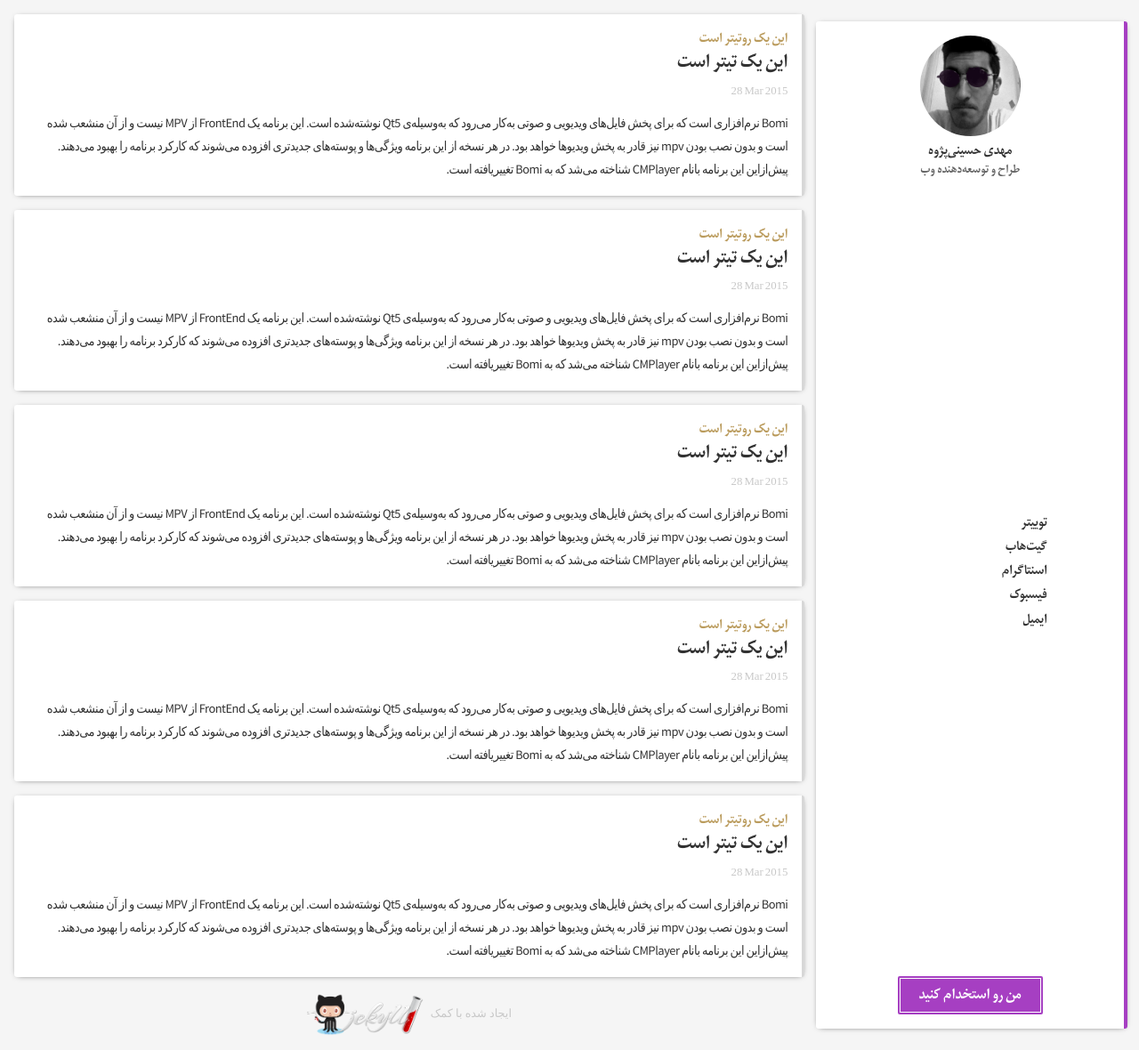
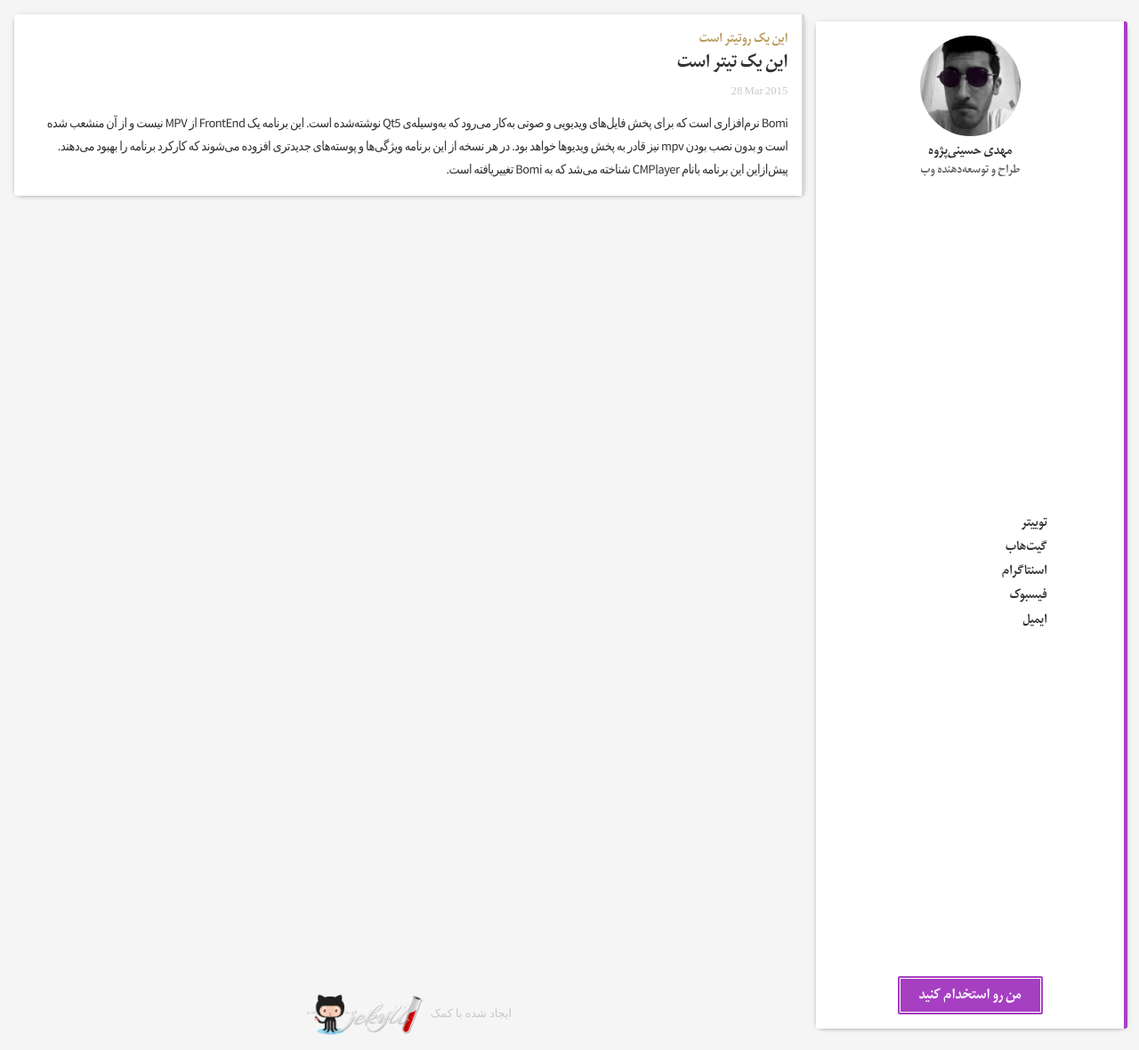
Before and after one commit to amirHHP/Mehdi-Hp.github.io, a Jekyll site: the page built from blog.html, in a window 1280 px wide and 1180 px high. Shown: the whole window at 89% size. Built offline with Jekyll 4.4.1, drawn with Linux system fonts in a browser that asks for light colours; nearby versions of some CDN libraries; some web fonts are replaced; a style sheet for code colours, icons or effects is not loaded.

Commit message:
Removed some posts

```diff
--- a/_posts/2015-03-28-welcome-to-jekyll (3rd copy).markdown
+++ /dev/null
@@ -1,29 +0,0 @@
----
-layout: post
-toptitle: این یک روتیتر است
-title:  این یک تیتر است
-date:   2015-03-28 10:13:37
-categories: jekyll update
-expert:  Bomi نرم‌افزاری است که برای پخش فایل‌های ویدیویی و صوتی به‌کار می‌رود که به‌وسیله‌ی Qt5 نوشته‌شده است. این برنامه یک FrontEnd از MPV نیست و از آن منشعب شده است و بدون نصب بودن mpv نیز قادر به پخش ویدیوها خواهد بود. در هر نسخه از این برنامه ویژگی‌ها و پوسته‌های جدیدتری افزوده می‌شوند که کارکرد برنامه را بهبود می‌دهند. پیش‌ازاین این برنامه بانام CMPlayer شناخته می‌شد که به Bomi تغییریافته است.
----
-نرم‌افزار Bomi نرم‌افزاری است که برای پخش فایل‌های ویدیویی و صوتی به‌کار می‌رود که به‌وسیله‌ی Qt5 نوشته‌شده است. این برنامه یک FrontEnd از MPV نیست و از آن منشعب شده است و بدون نصب بودن mpv نیز قادر به پخش ویدیوها خواهد بود. در هر نسخه از این برنامه ویژگی‌ها و پوسته‌های جدیدتری افزوده می‌شوند که کارکرد برنامه را بهبود می‌دهند. پیش‌ازاین این برنامه بانام CMPlayer شناخته می‌شد که به Bomi تغییریافته است.
-
-bomi
-
-این برنامه از شتاب‌دهنده‌های GPU و زیرنویس‌های متنوع پشتیبانی می‌کند. پخش زیرنویس‌های SUB/IDX هم به‌راحتی قابل انجام است! جدیدترین نسخه‌ی آن نسخه‌ی 0.9.5 است که توسط PPA زیر می‌توان آن را نصب کرد:
-
-snapshot1
-
-نصب:
-
-در توزیع‌های زیر می‌توانید از PPA داده شده در انتهای مطلب استفاده کنید:
-
-buntu 15.04 Vivid Vervet, Ubuntu 14.10 Utopic Unicorn, Ubuntu 14.04 Trusty Tahr, Linux Mint 17.1 Rebecca, Linux Mint 17 Qiana, Pinguy OS 14.04, Elementary OS 0.3 Freya, Deepin 2014, Peppermint Five, LXLE 14.04, Linux Lite 2
-برای نصب نسخه‌ی جدید از PPA زیر استفاده کنید:
-
-{% highlight ruby %}
-$ sudo apt-get remove cmplayer
-$ sudo add-apt-repository ppa:darklin20/bomi
-$ sudo apt-get update
-$ sudo apt-get install bomi
-{% endhighlight %}
--- a/_posts/2015-03-28-welcome-to-jekyll (4th copy).markdown
+++ /dev/null
@@ -1,29 +0,0 @@
----
-layout: post
-toptitle: این یک روتیتر است
-title:  این یک تیتر است
-date:   2015-03-28 10:13:37
-categories: jekyll update
-expert:  Bomi نرم‌افزاری است که برای پخش فایل‌های ویدیویی و صوتی به‌کار می‌رود که به‌وسیله‌ی Qt5 نوشته‌شده است. این برنامه یک FrontEnd از MPV نیست و از آن منشعب شده است و بدون نصب بودن mpv نیز قادر به پخش ویدیوها خواهد بود. در هر نسخه از این برنامه ویژگی‌ها و پوسته‌های جدیدتری افزوده می‌شوند که کارکرد برنامه را بهبود می‌دهند. پیش‌ازاین این برنامه بانام CMPlayer شناخته می‌شد که به Bomi تغییریافته است.
----
-نرم‌افزار Bomi نرم‌افزاری است که برای پخش فایل‌های ویدیویی و صوتی به‌کار می‌رود که به‌وسیله‌ی Qt5 نوشته‌شده است. این برنامه یک FrontEnd از MPV نیست و از آن منشعب شده است و بدون نصب بودن mpv نیز قادر به پخش ویدیوها خواهد بود. در هر نسخه از این برنامه ویژگی‌ها و پوسته‌های جدیدتری افزوده می‌شوند که کارکرد برنامه را بهبود می‌دهند. پیش‌ازاین این برنامه بانام CMPlayer شناخته می‌شد که به Bomi تغییریافته است.
-
-bomi
-
-این برنامه از شتاب‌دهنده‌های GPU و زیرنویس‌های متنوع پشتیبانی می‌کند. پخش زیرنویس‌های SUB/IDX هم به‌راحتی قابل انجام است! جدیدترین نسخه‌ی آن نسخه‌ی 0.9.5 است که توسط PPA زیر می‌توان آن را نصب کرد:
-
-snapshot1
-
-نصب:
-
-در توزیع‌های زیر می‌توانید از PPA داده شده در انتهای مطلب استفاده کنید:
-
-buntu 15.04 Vivid Vervet, Ubuntu 14.10 Utopic Unicorn, Ubuntu 14.04 Trusty Tahr, Linux Mint 17.1 Rebecca, Linux Mint 17 Qiana, Pinguy OS 14.04, Elementary OS 0.3 Freya, Deepin 2014, Peppermint Five, LXLE 14.04, Linux Lite 2
-برای نصب نسخه‌ی جدید از PPA زیر استفاده کنید:
-
-{% highlight ruby %}
-$ sudo apt-get remove cmplayer
-$ sudo add-apt-repository ppa:darklin20/bomi
-$ sudo apt-get update
-$ sudo apt-get install bomi
-{% endhighlight %}
--- a/_posts/2015-03-28-welcome-to-jekyll (another copy).markdown
+++ /dev/null
@@ -1,29 +0,0 @@
----
-layout: post
-toptitle: این یک روتیتر است
-title:  این یک تیتر است
-date:   2015-03-28 10:13:37
-categories: jekyll update
-expert:  Bomi نرم‌افزاری است که برای پخش فایل‌های ویدیویی و صوتی به‌کار می‌رود که به‌وسیله‌ی Qt5 نوشته‌شده است. این برنامه یک FrontEnd از MPV نیست و از آن منشعب شده است و بدون نصب بودن mpv نیز قادر به پخش ویدیوها خواهد بود. در هر نسخه از این برنامه ویژگی‌ها و پوسته‌های جدیدتری افزوده می‌شوند که کارکرد برنامه را بهبود می‌دهند. پیش‌ازاین این برنامه بانام CMPlayer شناخته می‌شد که به Bomi تغییریافته است.
----
-نرم‌افزار Bomi نرم‌افزاری است که برای پخش فایل‌های ویدیویی و صوتی به‌کار می‌رود که به‌وسیله‌ی Qt5 نوشته‌شده است. این برنامه یک FrontEnd از MPV نیست و از آن منشعب شده است و بدون نصب بودن mpv نیز قادر به پخش ویدیوها خواهد بود. در هر نسخه از این برنامه ویژگی‌ها و پوسته‌های جدیدتری افزوده می‌شوند که کارکرد برنامه را بهبود می‌دهند. پیش‌ازاین این برنامه بانام CMPlayer شناخته می‌شد که به Bomi تغییریافته است.
-
-bomi
-
-این برنامه از شتاب‌دهنده‌های GPU و زیرنویس‌های متنوع پشتیبانی می‌کند. پخش زیرنویس‌های SUB/IDX هم به‌راحتی قابل انجام است! جدیدترین نسخه‌ی آن نسخه‌ی 0.9.5 است که توسط PPA زیر می‌توان آن را نصب کرد:
-
-snapshot1
-
-نصب:
-
-در توزیع‌های زیر می‌توانید از PPA داده شده در انتهای مطلب استفاده کنید:
-
-buntu 15.04 Vivid Vervet, Ubuntu 14.10 Utopic Unicorn, Ubuntu 14.04 Trusty Tahr, Linux Mint 17.1 Rebecca, Linux Mint 17 Qiana, Pinguy OS 14.04, Elementary OS 0.3 Freya, Deepin 2014, Peppermint Five, LXLE 14.04, Linux Lite 2
-برای نصب نسخه‌ی جدید از PPA زیر استفاده کنید:
-
-{% highlight ruby %}
-$ sudo apt-get remove cmplayer
-$ sudo add-apt-repository ppa:darklin20/bomi
-$ sudo apt-get update
-$ sudo apt-get install bomi
-{% endhighlight %}
--- a/_posts/2015-03-28-welcome-to-jekyll (copy).markdown
+++ /dev/null
@@ -1,29 +0,0 @@
----
-layout: post
-toptitle: این یک روتیتر است
-title:  این یک تیتر است
-date:   2015-03-28 10:13:37
-categories: jekyll update
-expert:  Bomi نرم‌افزاری است که برای پخش فایل‌های ویدیویی و صوتی به‌کار می‌رود که به‌وسیله‌ی Qt5 نوشته‌شده است. این برنامه یک FrontEnd از MPV نیست و از آن منشعب شده است و بدون نصب بودن mpv نیز قادر به پخش ویدیوها خواهد بود. در هر نسخه از این برنامه ویژگی‌ها و پوسته‌های جدیدتری افزوده می‌شوند که کارکرد برنامه را بهبود می‌دهند. پیش‌ازاین این برنامه بانام CMPlayer شناخته می‌شد که به Bomi تغییریافته است.
----
-نرم‌افزار Bomi نرم‌افزاری است که برای پخش فایل‌های ویدیویی و صوتی به‌کار می‌رود که به‌وسیله‌ی Qt5 نوشته‌شده است. این برنامه یک FrontEnd از MPV نیست و از آن منشعب شده است و بدون نصب بودن mpv نیز قادر به پخش ویدیوها خواهد بود. در هر نسخه از این برنامه ویژگی‌ها و پوسته‌های جدیدتری افزوده می‌شوند که کارکرد برنامه را بهبود می‌دهند. پیش‌ازاین این برنامه بانام CMPlayer شناخته می‌شد که به Bomi تغییریافته است.
-
-bomi
-
-این برنامه از شتاب‌دهنده‌های GPU و زیرنویس‌های متنوع پشتیبانی می‌کند. پخش زیرنویس‌های SUB/IDX هم به‌راحتی قابل انجام است! جدیدترین نسخه‌ی آن نسخه‌ی 0.9.5 است که توسط PPA زیر می‌توان آن را نصب کرد:
-
-snapshot1
-
-نصب:
-
-در توزیع‌های زیر می‌توانید از PPA داده شده در انتهای مطلب استفاده کنید:
-
-buntu 15.04 Vivid Vervet, Ubuntu 14.10 Utopic Unicorn, Ubuntu 14.04 Trusty Tahr, Linux Mint 17.1 Rebecca, Linux Mint 17 Qiana, Pinguy OS 14.04, Elementary OS 0.3 Freya, Deepin 2014, Peppermint Five, LXLE 14.04, Linux Lite 2
-برای نصب نسخه‌ی جدید از PPA زیر استفاده کنید:
-
-{% highlight ruby %}
-$ sudo apt-get remove cmplayer
-$ sudo add-apt-repository ppa:darklin20/bomi
-$ sudo apt-get update
-$ sudo apt-get install bomi
-{% endhighlight %}
--- a/_posts/2015-03-28-welcome-to-jekyll.markdown
+++ b/_posts/2015-03-28-welcome-to-jekyll.markdown
@@ -3,7 +3,7 @@ layout: post
 toptitle: این یک روتیتر است
 title:  این یک تیتر است
 date:   2015-03-28 10:13:37
-categories: jekyll update
+tags: لینوکس
 expert:  Bomi نرم‌افزاری است که برای پخش فایل‌های ویدیویی و صوتی به‌کار می‌رود که به‌وسیله‌ی Qt5 نوشته‌شده است. این برنامه یک FrontEnd از MPV نیست و از آن منشعب شده است و بدون نصب بودن mpv نیز قادر به پخش ویدیوها خواهد بود. در هر نسخه از این برنامه ویژگی‌ها و پوسته‌های جدیدتری افزوده می‌شوند که کارکرد برنامه را بهبود می‌دهند. پیش‌ازاین این برنامه بانام CMPlayer شناخته می‌شد که به Bomi تغییریافته است.
 ---
 نرم‌افزار Bomi نرم‌افزاری است که برای پخش فایل‌های ویدیویی و صوتی به‌کار می‌رود که به‌وسیله‌ی Qt5 نوشته‌شده است. این برنامه یک FrontEnd از MPV نیست و از آن منشعب شده است و بدون نصب بودن mpv نیز قادر به پخش ویدیوها خواهد بود. در هر نسخه از این برنامه ویژگی‌ها و پوسته‌های جدیدتری افزوده می‌شوند که کارکرد برنامه را بهبود می‌دهند. پیش‌ازاین این برنامه بانام CMPlayer شناخته می‌شد که به Bomi تغییریافته است.
```
